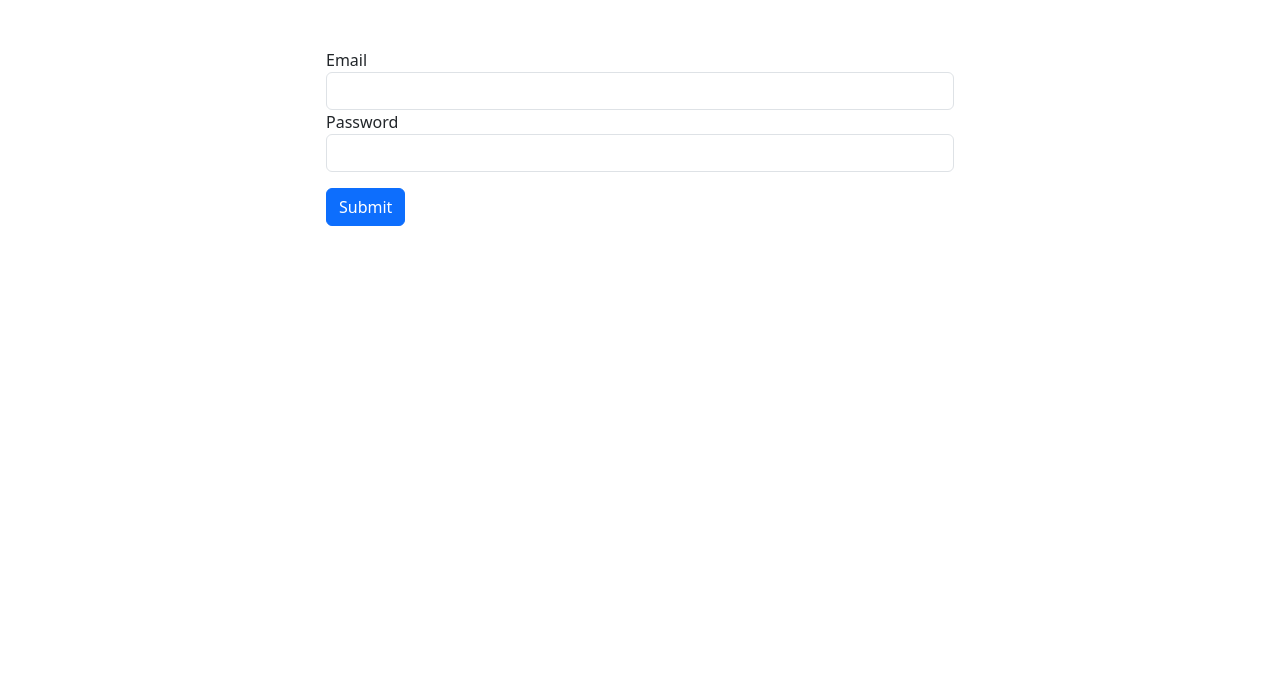
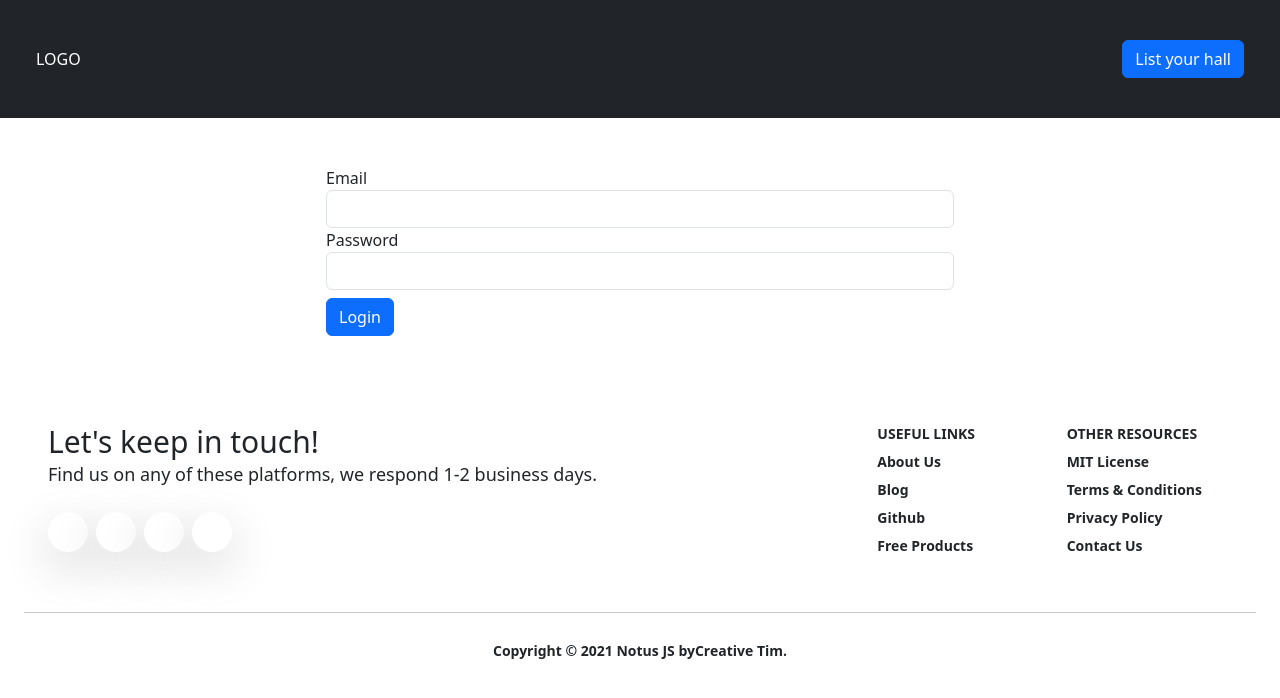
Before and after one commit to zaki506/hall--for-hire-frontend, a React (Create React App) app: page /login in a window 1280 px wide. Shown: the top 698 px of the page. Built offline with nearby package versions, Linux system fonts and the light colour scheme.

Commit message:
register component

```diff
--- a/src/components/Button.jsx
+++ b/src/components/Button.jsx
@@ -1,10 +1,10 @@
 import React from "react";
 
-const Button = ({ cls, text }) => {
+const Button = ({ cls, text, func }) => {
   return (
     <>
       <div>
-        <button className={cls}>{text}</button>
+        <button className={cls} onClick={func}>{text}</button>
       </div>
     </>
   );
--- a/src/components/Carousel.jsx
+++ b/src/components/Carousel.jsx
@@ -5,6 +5,8 @@ import "swiper/css";
 import "swiper/css/effect-fade";
 import { EffectFade, Autoplay } from "swiper/modules";
 import Button from "./Button";
+import { Link } from "react-router-dom";
+
 const slides = [
   {
     title: "Your Luxury Hotel For Vacation",
@@ -19,7 +21,7 @@ const slides = [
     bg: "https://images.pexels.com/photos/1098743/pexels-photo-1098743.jpeg?auto=compress&cs=tinysrgb&w=1260&h=750&dpr=1",
   },
 ];
-const Carousel = () => {
+const Carousel = ({clsName}) => {
   return (
     <>
       <Swiper
@@ -30,10 +32,12 @@ const Carousel = () => {
           delay: 3000,
           disableOnInteraction: false,
         }}
-        className="heroSlider h-[600px]"
+        className={clsName}
+        // "heroSlider h-[600px]"
       >
+
         {slides.map((slide, index) => {
-          const { title, bg, btnText } = slide;
+          const { bg } = slide;
           return (
             <SwiperSlide
               className="h-full relative flex justify-center items-center"
@@ -47,16 +51,19 @@ const Carousel = () => {
             </SwiperSlide>
           );
         })}
-
         </Swiper>
+      <Link to={"/register"}>
         <Button
           cls="btn btn-primary position-absolute top-5 z-1 right-10"
           text="List your halls"
         />
+      </Link>
+      <Link to={"/login"}>
         <Button
-        cls="btn btn-transparent text-white hover:bg-blue-700 position-absolute top-5 z-1 right-[200px]"
+          cls="btn btn-transparent text-white hover:bg-blue-700 position-absolute top-5 z-1 right-[180px]"
           text="Login"
         />
+      </Link>
     </>
   );
 };
--- a/src/components/Header.jsx
+++ b/src/components/Header.jsx
@@ -1,20 +1,23 @@
 import React from "react";
 import Button from "./Button";
+import { Link } from "react-router-dom";
 // import Login from "./Login";
 
 const Header = () => {
   return (
     <>
-      <header className="bg-dark">
+      <header className="bg-dark p-4">
         <div className="container-fluid">
           <div className="row py-3">
             <div className="d-flex justify-content-between align-items-center">
               <div className="col-sm-3">
                 <span className="text-white">LOGO</span>
               </div>
-              <div className="col-sm-3">
-                <Button cls="btn btn-primary" text="List your hall" />
-              </div>
+              <Link to={"/register"}>
+                <div className="">
+                  <Button cls="btn btn-primary" text="List your hall" />
+                </div>
+              </Link>
             </div>
           </div>
         </div>
--- a/src/components/Login.js
+++ /dev/null
@@ -1,80 +0,0 @@
-
-// import React, { useState } from "react";
-
-import axios from "axios";
-import { useFormik } from "formik";
-import { Toaster, toast } from "react-hot-toast";
-import { useNavigate } from "react-router-dom";
-
-const Login = () => {
-  const navigate = useNavigate();
-  const myFormik = useFormik({
-    initialValues: {
-      email: "",
-      password: "",
-    },
-
-    onSubmit: async (values) => {
-      console.log(values);
-      await axios
-        .post("http://localhost:3001/api/user/login", values)
-        .then((res) => {
-          console.log("res", res);
-          toast.success(res?.data?.message);
-          localStorage.setItem("token", res?.data?.user?.token);
-          setTimeout(() => {
-            navigate("/");
-          }, 2000);
-        })
-        .catch((err) => {
-          console.log("err", err);
-          toast.error(err?.response?.data?.message);
-        });
-    },
-  });
-
-  return (
-    <>
-      <div className="container d-flex justify-content-center my-5">
-        <div className="w-50">
-          <form onSubmit={myFormik.handleSubmit}>
-            <div>
-              <label>Email</label>
-              <input
-                className="form-control"
-                type="text"
-                id="name"
-                value={myFormik.values.email}
-                name="email"
-                onChange={myFormik.handleChange}
-              />
-            </div>
-
-            <div>
-              <label>Password</label>
-              <input
-                className="form-control"
-                type="password"
-                id="password"
-                name="password"
-                value={myFormik.values.password}
-                onChange={myFormik.handleChange}
-              />
-            </div>
-
-            <div>
-              <input
-                type="submit"
-                className="btn btn-primary my-3"
-                value={"Submit"}
-              />
-            </div>
-          </form>
-        </div>
-      </div>
-      <Toaster />
-    </>
-  );
-};
-
-export default Login;
--- a/src/index.js
+++ b/src/index.js
@@ -1,19 +1,18 @@
-import React from 'react';
-import ReactDOM from 'react-dom/client';
-import Login from './components/Login'
-import App from './App';
-import { BrowserRouter, Route, Routes } from 'react-router-dom';
+import React from "react";
+import ReactDOM from "react-dom/client";
+import App from "./App";
+import { BrowserRouter, Route, Routes } from "react-router-dom";
+import Login from "./pages/Login";
+import Register from "./pages/Register";
 
-
-
-const root = ReactDOM.createRoot(document.getElementById('root'));
+const root = ReactDOM.createRoot(document.getElementById("root"));
 root.render(
-
-<BrowserRouter>
-  <Routes>
-    <Route path='/' element={<App />}/>
-    <Route path='/login' element={<Login />}></Route>
-  </Routes>
+  <BrowserRouter>
+    <Routes>
+      <Route path="/" element={<App />} />
+      <Route path="/login" element={<Login />} />
+      <Route path="/register" element={<Register />} />
+    </Routes>
   </BrowserRouter>
   // <React.StrictMode>
   //   <App />
--- a/src/pages/Home.jsx
+++ b/src/pages/Home.jsx
@@ -9,7 +9,7 @@ import Footer from "../components/Footer";
 const Home = () => {
   return (
     <>
-      <Carsosel />
+      <Carsosel clsName="heroSlider h-[600px]" />
       <div className="container text-center bg-slate-400">
         <Info icon={QuestionMark} text="This is a text one" />
       </div>
--- a/src/pages/Login.jsx
+++ b/src/pages/Login.jsx
@@ -1,9 +1,12 @@
-import React, { useState } from "react";
+import React from "react";
 import "../index.css";
 import axios from "axios";
 import { useFormik } from "formik";
 import { Toaster, toast } from "react-hot-toast";
 import { useNavigate } from "react-router-dom";
+import Header from "../components/Header";
+import Button from "../components/Button";
+import Footer from "../components/Footer";
 
 const Login = () => {
   const navigate = useNavigate();
@@ -34,6 +37,7 @@ const Login = () => {
 
   return (
     <>
+      <Header />
       <div className="container d-flex justify-content-center my-5">
         <div className="w-50">
           <form onSubmit={myFormik.handleSubmit}>
@@ -60,17 +64,13 @@ const Login = () => {
                 onChange={myFormik.handleChange}
               />
             </div>
-
             <div>
-              <input
-                type="submit"
-                className="btn btn-primary my-3"
-                value={"Submit"}
-              />
+              <Button cls="btn btn-primary my-2" text="Login" />
             </div>
           </form>
         </div>
       </div>
+      <Footer />
       <Toaster />
     </>
   );
--- /dev/null
+++ b/src/pages/Register.jsx
@@ -0,0 +1,39 @@
+/* eslint-disable jsx-a11y/anchor-is-valid */
+import React from "react";
+import Carousel from "../components/Carousel";
+
+const Register = () => {
+  return (
+    <>
+      <Carousel clsName="heroSlider h-[200px]" />
+      <div className="container my-5 w-[70%] m-auto">
+        <div className="bg-red-500 p-2 text-white">
+          <h1>
+            You only need to register if you have a venue to hire, to search for
+            a space{" "}
+            <a href="/" className="underline">
+              click here.
+            </a>
+          </h1>
+        </div>
+        <div className="my-3">
+          <p>
+            Please fill out the following form to create a user account. This
+            information is for administrative purposes only and{" "}
+            <span className="font-semibold">will never be published </span>without your consent and will be
+            used to manage your listing/s. Please use information that can
+            easily be shared and recorded throughout your organisation.
+          </p>
+        </div>
+
+        <div>
+          <form>
+
+          </form>
+        </div>
+      </div>
+    </>
+  );
+};
+
+export default Register;
```
Lines whose indentation alone changed are shown as unchanged.
